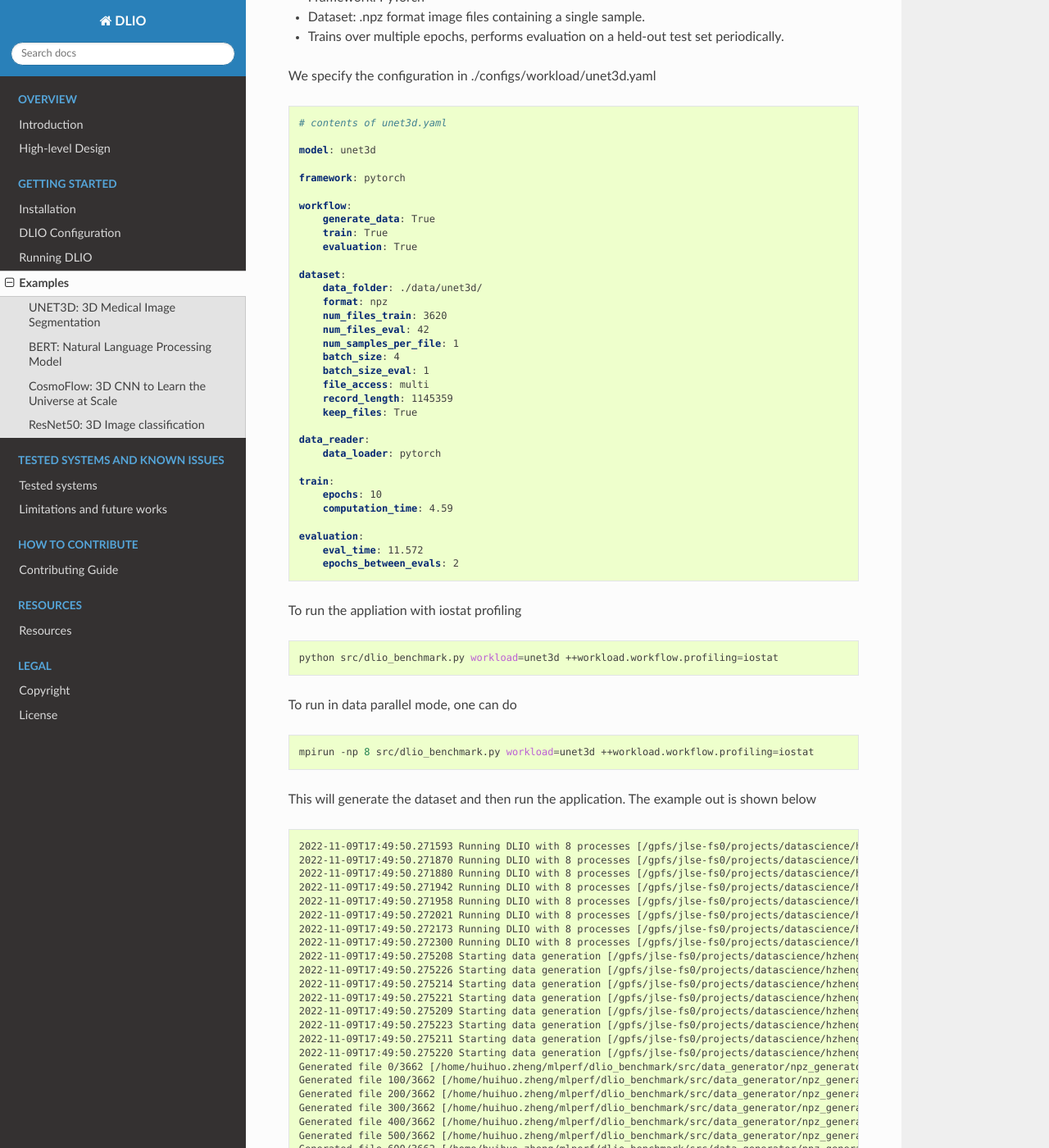
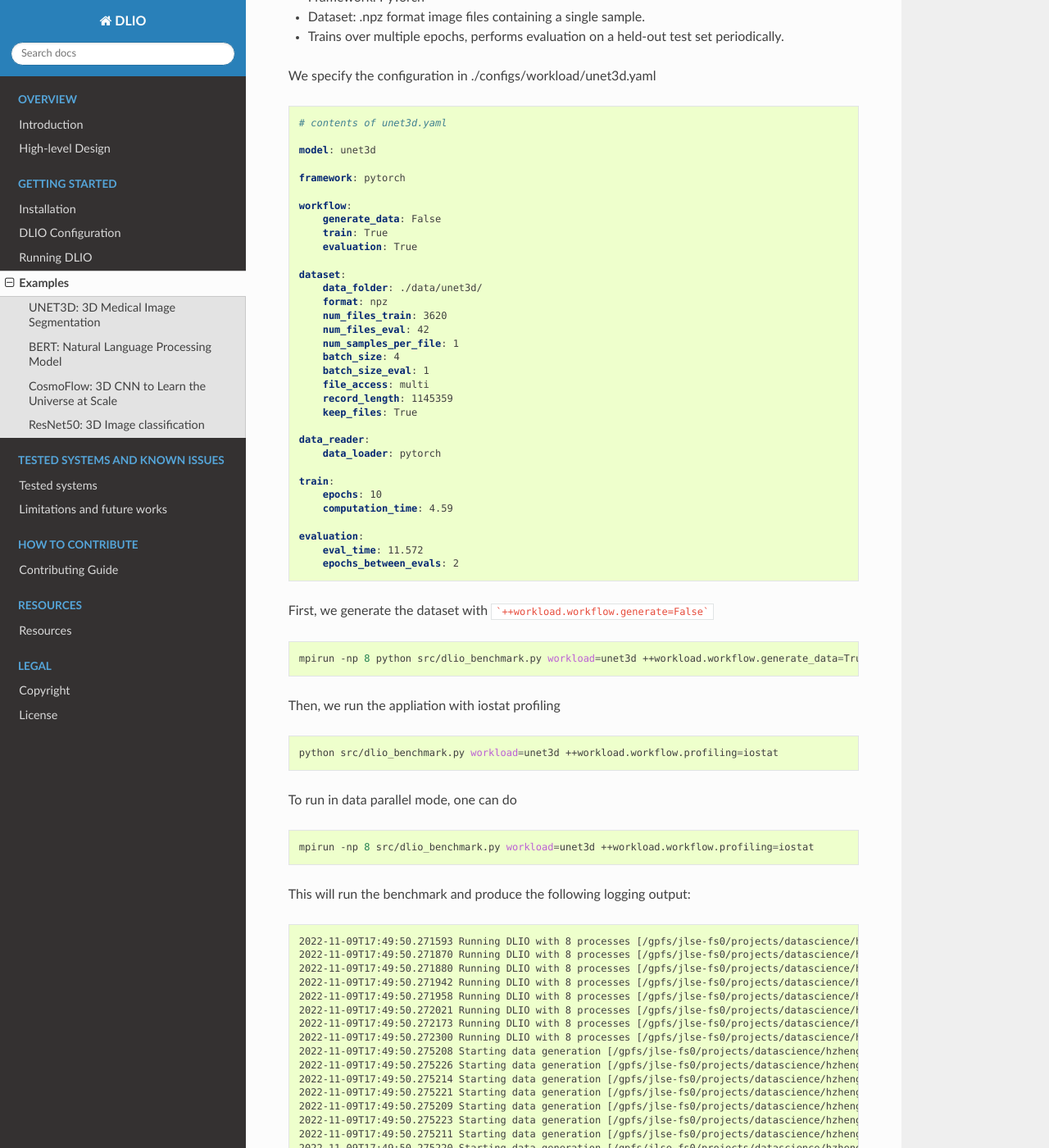
Before and after one commit to argonne-lcf/dlio_benchmark, a Sphinx documentation site: the page built from docs/source/examples.rst, in a window 1280 px wide and 1400 px high, scrolled down 375 px. Shown: the whole window at 82% size. Built offline with Sphinx 7.4.7 and the Read the Docs theme 2.0.0, drawn with Linux system fonts in a browser that asks for light colours; some of the changed text lies outside the part shown.

Commit message:
update docs and readme, and yaml files to set workflow.generate_data to be False by default

````diff
--- a/docs/source/examples.rst
+++ b/docs/source/examples.rst
@@ -21,7 +21,7 @@ We specify the configuration in ./configs/workload/unet3d.yaml
     framework: pytorch
 
     workflow:
-        generate_data: True
+        generate_data: False
         train: True
         evaluation: True
 
@@ -48,7 +48,13 @@ We specify the configuration in ./configs/workload/unet3d.yaml
         eval_time: 11.572
         epochs_between_evals: 2
 
-To run the appliation with iostat profiling
+First, we generate the dataset with ```++workload.workflow.generate=False```
+
+.. code-block :: bash
+
+    mpirun -np 8 python src/dlio_benchmark.py workload=unet3d ++workload.workflow.generate_data=True ++workload.workflow.train=False
+
+Then, we run the appliation with iostat profiling
 
 .. code-block:: bash
 
@@ -60,7 +66,7 @@ To run in data parallel mode, one can do
 
     mpirun -np 8 src/dlio_benchmark.py workload=unet3d ++workload.workflow.profiling=iostat
 
-This will generate the dataset and then run the application. The example out is shown below
+This will run the benchmark and produce the following logging output:
 
 .. code-block:: text
 
@@ -274,7 +280,7 @@ BERT: Natural Language Processing Model
     framework: tensorflow
 
     workflow:
-        generate_data: True
+        generate_data: False
         train: True
         debug: False
         checkpoint: True
@@ -316,7 +322,7 @@ CosmoFlow: 3D CNN to Learn the Universe at Scale
     framework: tensorflow
 
     workflow:
-        generate_data: True
+        generate_data: False
         train: True
 
     dataset:
@@ -349,7 +355,7 @@ ResNet50: 3D Image classification
     framework: tensorflow
 
     workflow:
-        generate_data: True
+        generate_data: False
         train: True
 
     dataset:
````
Also changed, not shown: README.md (+15 -18 lines), docs/source/config.rst (+6 -1 lines), docs/source/run.rst (+3 -11 lines), 6 other files.
